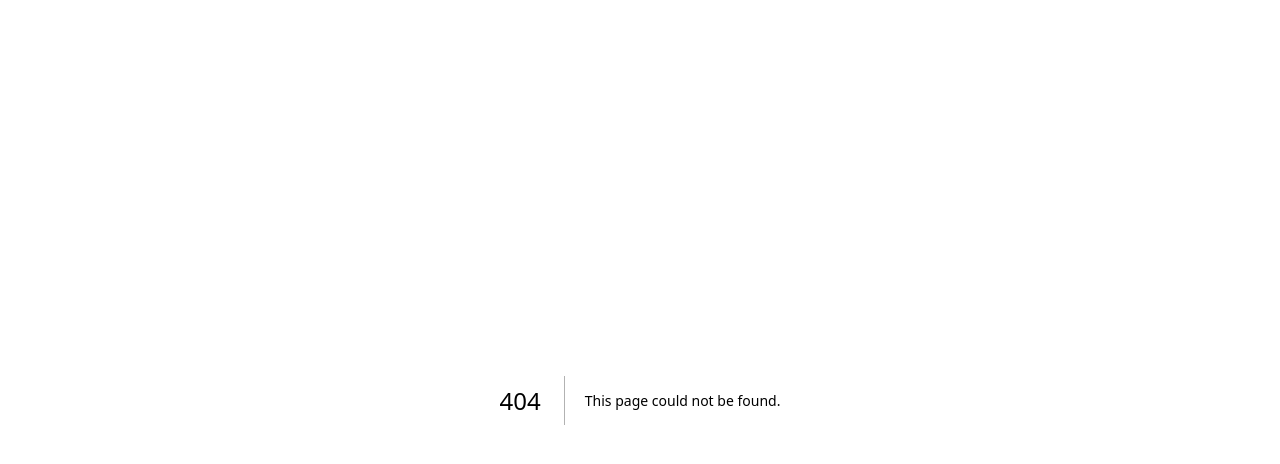
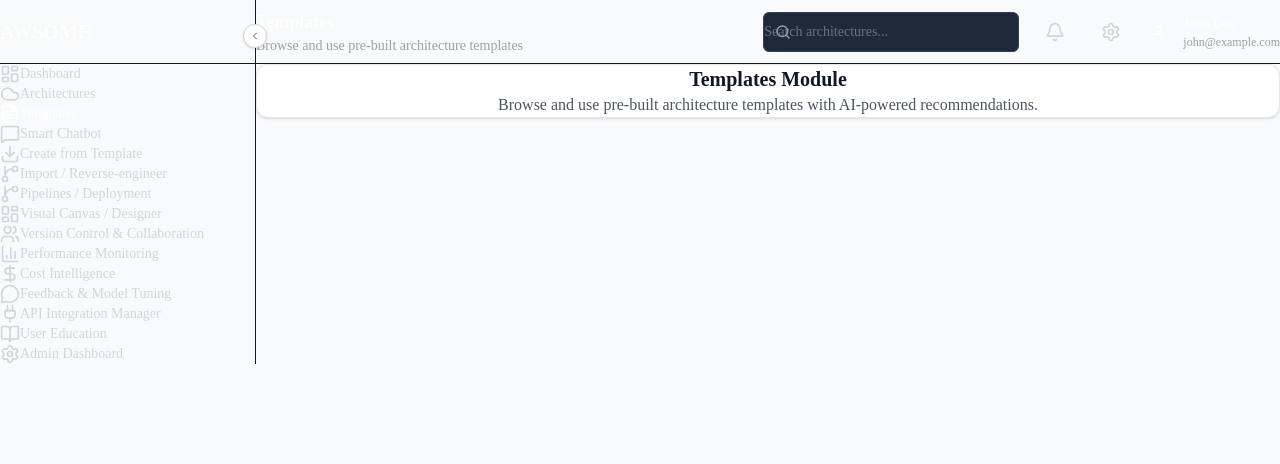
Before and after one commit to Baansheeee/AWSOME, a Next.js app: page /templates in a window 1280 px wide. Before the commit this address had no page. Shown: the top 464 px of the page. Built offline with nearby package versions, Linux system fonts and the light colour scheme.

Commit message:
Auto-commit: Agent tool execution

```diff
--- /dev/null
+++ b/src/app/(dashboard)/templates/page.tsx
@@ -0,0 +1,23 @@
+"use client"
+
+import { motion } from "framer-motion"
+import { DashboardLayout } from "@/components/layout/dashboard-layout"
+
+export default function TemplatesPage() {
+  return (
+    <DashboardLayout title="Templates" subtitle="Browse and use pre-built architecture templates">
+      <div className="p-6">
+        <motion.div
+          initial={{ opacity: 0, y: 20 }}
+          animate={{ opacity: 1, y: 0 }}
+          className="bg-white rounded-xl p-8 shadow-sm border border-gray-200 text-center"
+        >
+          <h3 className="text-xl font-semibold text-gray-900 mb-2">Templates Module</h3>
+          <p className="text-gray-600">
+            Browse and use pre-built architecture templates with AI-powered recommendations.
+          </p>
+        </motion.div>
+      </div>
+    </DashboardLayout>
+  )
+}
```
